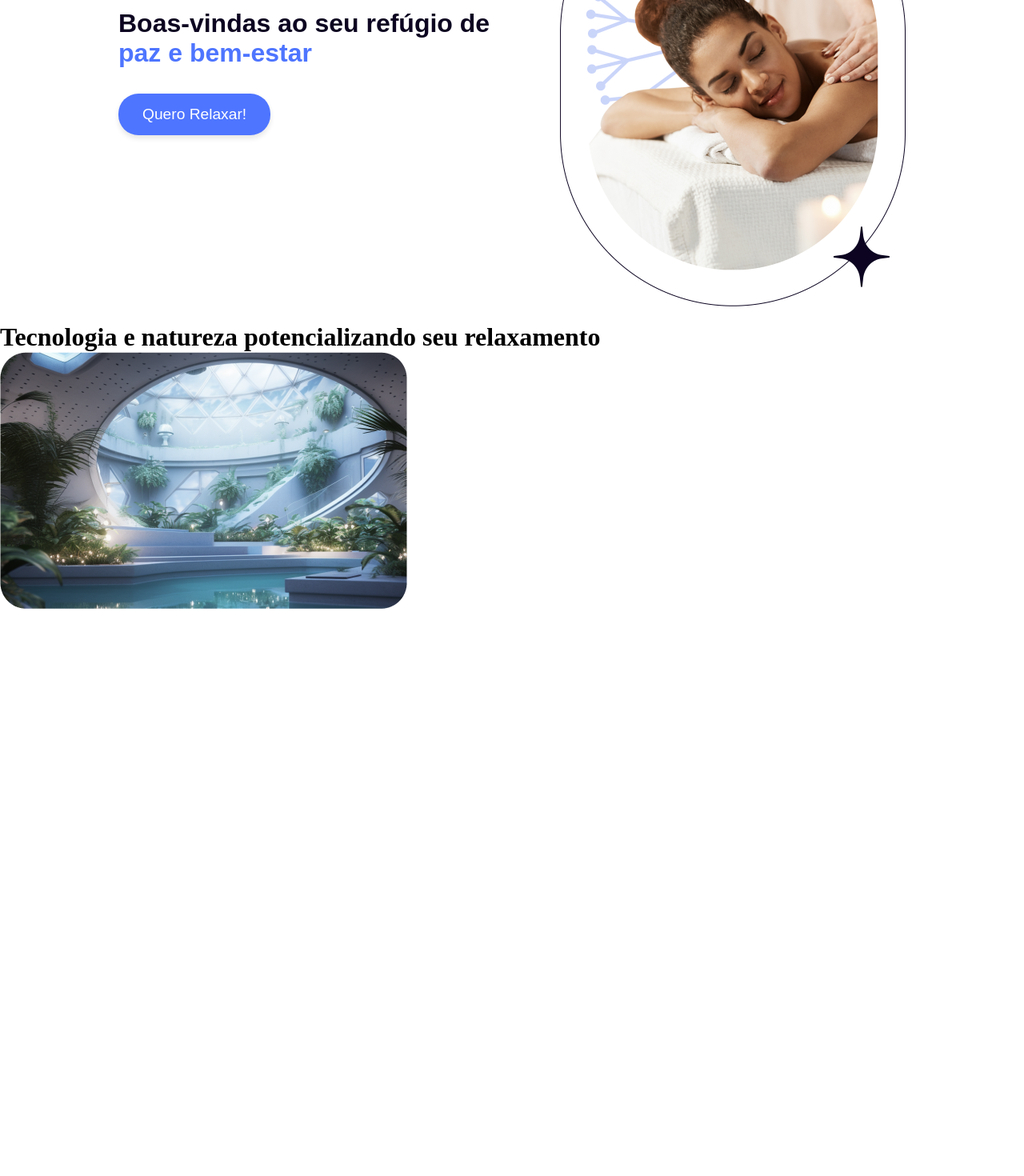
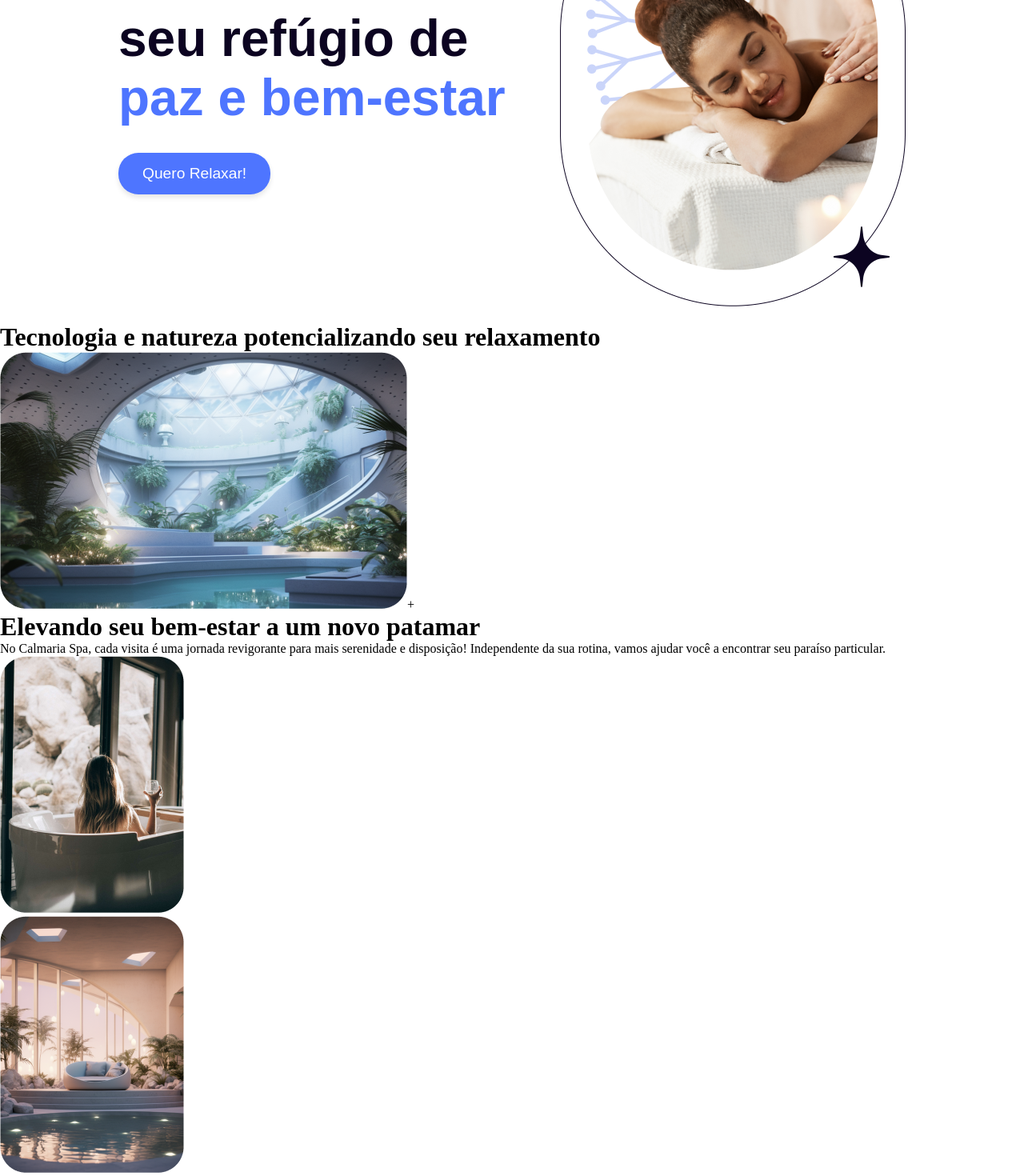
Before and after one commit to Babiel09/Spa-React-router-dom, a React (Vite) app in the folder Aprendendo a gerenciar APIS/: page / in a window 1280 px wide. Shown: the part 426-1896 px from the top of the page at 80% size. Before the commit the page ends 1191 px from the top, so only its background shows below. Built offline with nearby package versions, Linux system fonts and the light colour scheme.

Commit message:
Preparando os elementos para a estilização

```diff
--- a/Aprendendo a gerenciar APIS/src/pages/Principal/index.tsx
+++ b/Aprendendo a gerenciar APIS/src/pages/Principal/index.tsx
@@ -4,6 +4,8 @@ import Header from '../../components/Header';
 import RostoMoca from '../../assets/home-image.png';
 import styles from './paginaPrincipal.module.scss';
 import FotoFuturista from '../../assets/espaco-1.png';
+import imagemRelaxa1 from '../../assets/espaco-2.png';
+import imagemRelaxa2 from '../../assets/espaco-3.png';
 
 export default function PaginaPrincipal(){
     const navigate = useNavigate();
@@ -12,7 +14,7 @@ export default function PaginaPrincipal(){
         <Header/>
         <section className={styles.home}>
             <div className={styles['text-container']}>
-                <h1>Boas-vindas ao seu refúgio de <span className={styles.span}>paz e bem-estar</span></h1>
+                <h1 className={styles.titulo1}>Boas-vindas ao seu refúgio de <span className={styles.span}>paz e bem-estar</span></h1>
                 <div className={styles['button-container']}>
                     <Botao
                         nome='Quero Relaxar!'
@@ -25,10 +27,21 @@ export default function PaginaPrincipal(){
                 <div className={styles['decorative-elements']}></div>
             </div>
         </section>
-        <div>
+        <div className={styles.tecnologia}>
             <h1>Tecnologia e natureza potencializando seu relaxamento</h1>
             <div>
-                <img src={FotoFuturista} alt="Foto-fururista de um spa" />
+                <img src={FotoFuturista} alt="Foto-fururista de um spa" />+
+            </div>
+            <div className={styles.relax}>
+                <h1 className={styles.titulo2}>Elevando seu bem-estar a um novo patamar</h1>
+                <p className={styles.paragrafo1}>No Calmaria Spa, cada visita é uma jornada revigorante para mais serenidade e disposição!
+                Independente da sua rotina, vamos ajudar você a encontrar seu paraíso particular.</p>
+                <div className={styles.imagemRelax1}>
+                    <img src={imagemRelaxa1}/>
+                </div>
+                <div className={styles.imagemRelax2}>
+                    <img src={imagemRelaxa2}/>
+                </div>
             </div>
         </div>
     </>
--- a/Aprendendo a gerenciar APIS/src/pages/Principal/paginaPrincipal.module.scss
+++ b/Aprendendo a gerenciar APIS/src/pages/Principal/paginaPrincipal.module.scss
@@ -10,11 +10,11 @@
     padding: 20px;
     border-radius: 10px;
 
-    h1 {
-        font-size: 2rem;
+    .titulo1 {
+        font-size: 4rem;
         color: $cor-primaria;
         margin-bottom: 2rem;
-        font-family: $ft-textos;
+        font-family: $ft-titulos;
             span{
                 color: $cor-secundaria;
         }
```
